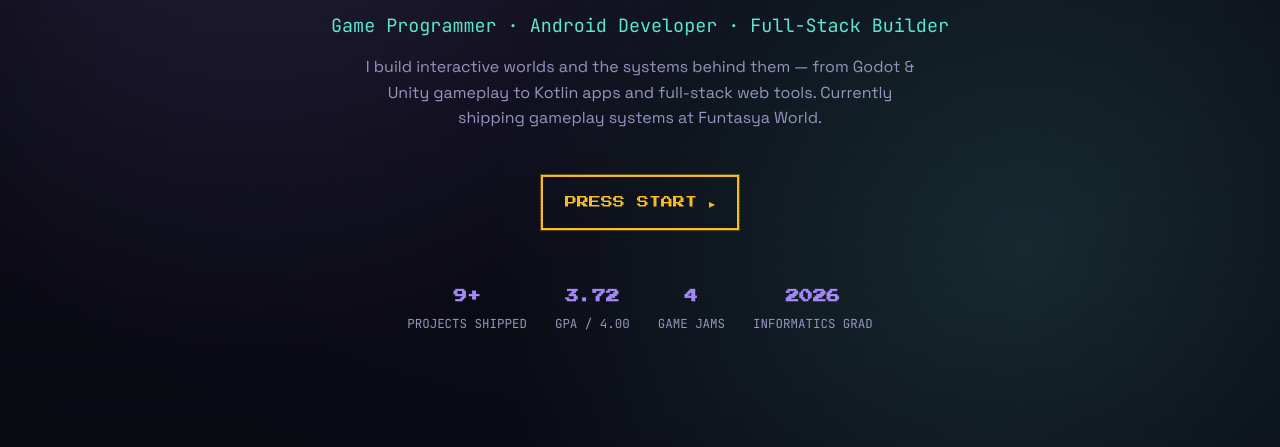
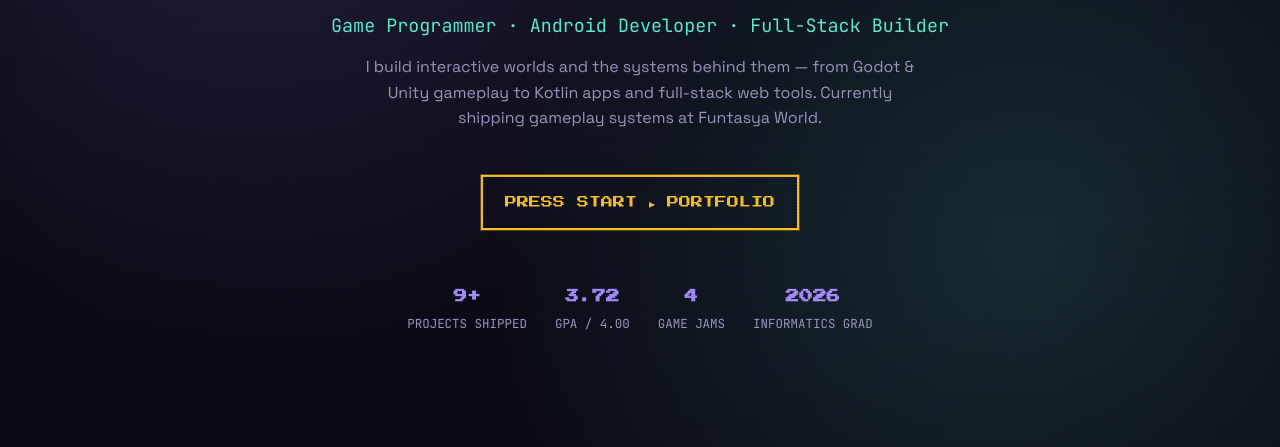
Before and after one commit to Nizar07/nizar-portfolio-v2, a plain HTML site: page index.html in a window 1280 px wide. Shown: the part 353-800 px from the top of the page. Drawn offline with Linux system fonts and the light colour scheme.

Commit message:
Update index.html

```diff
--- a/index.html
+++ b/index.html
@@ -34,7 +34,7 @@
     <h1>NIZAR ZETH<br>BASALAMAH</h1>
     <div class="hero-role">Game Programmer · Android Developer · Full-Stack Builder</div>
     <p class="hero-sub">I build interactive worlds and the systems behind them — from Godot &amp; Unity gameplay to Kotlin apps and full-stack web tools. Currently shipping gameplay systems at Funtasya World.</p>
-    <a href="#about" class="press-start">PRESS START ▸</a>
+    <a href="https://canva.link/3asp28ab91beqgj" class="press-start">PRESS START ▸ PORTFOLIO</a>
     <div class="hero-stats">
       <div class="hero-stat"><b>9+</b>PROJECTS SHIPPED</div>
       <div class="hero-stat"><b>3.72</b>GPA / 4.00</div>
```
